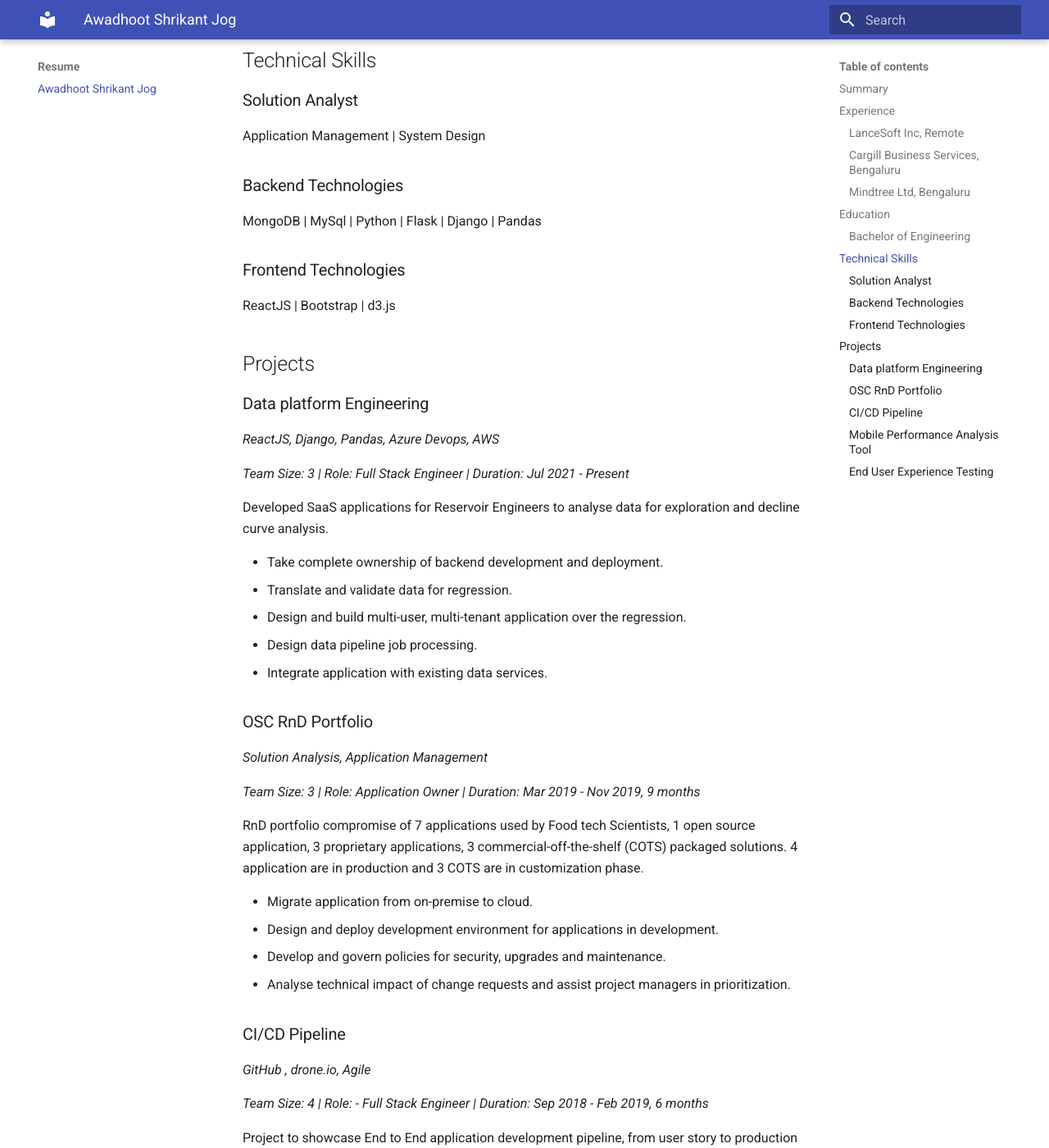
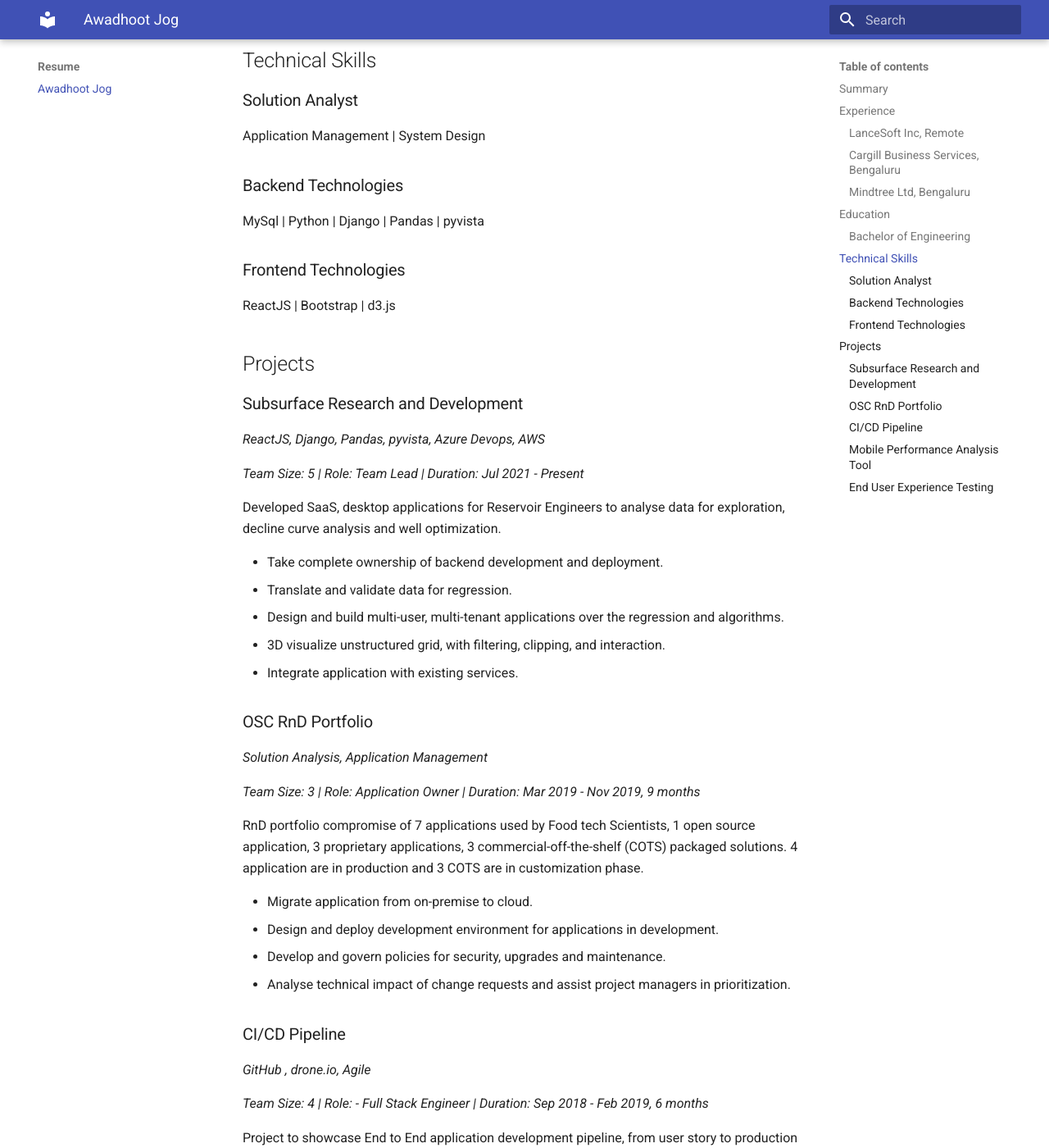
Before and after one commit to jawadhoot/resume, an MkDocs documentation site: the page built from docs/index.md, in a window 1280 px wide and 1400 px high, scrolled down 998 px. Shown: the whole window at 82% size. Built offline with MkDocs 1.6.1 and Material for MkDocs 9.7.7, drawn with Linux system fonts in a browser that asks for light colours; some of the changed text lies outside the part shown.

Commit message:
update exp

```diff
--- a/docs/index.md
+++ b/docs/index.md
@@ -1,12 +1,12 @@
-# Awadhoot Shrikant Jog
+# Awadhoot Jog
 
 phone: + 91 8080128050 | city: Panjim, IN | email: jawadhoot@gmail.com
 
 ## Summary
 
-- Currently working as Data engineer for European Oil and Gas Company.
+- Currently working as lead consultant for European Oil and Gas Company.
 - Worked 1+ years as Application Owner for Food RnD Applications.
-- 7+ years of experience in Application and Web Development using Python and Bootstrap.
+- 8+ years of experience in Application and Web Development using Python and Bootstrap.
 - Migrated 3 on-premise application to cloud, using Lift and Shift approach.
 - Showcased End-to-end application development lifecycle using a model project by following agile methodology.
 
@@ -38,7 +38,7 @@
 
 ### Backend Technologies
 
-MongoDB | MySql | Python | Flask | Django | Pandas
+MySql | Python | Django | Pandas | pyvista
 
 ### Frontend Technologies
 
@@ -46,19 +46,19 @@
 
 ## Projects
 
-### Data platform Engineering
+### Subsurface Research and Development
 
-*ReactJS, Django, Pandas, Azure Devops, AWS*
+*ReactJS, Django, Pandas, pyvista, Azure Devops, AWS*
 
-*Team Size: 3 | Role: Full Stack Engineer | Duration: Jul 2021 - Present*
+*Team Size: 5 | Role: Team Lead | Duration: Jul 2021 - Present*
 
-Developed SaaS applications for Reservoir Engineers to analyse data for exploration and decline curve analysis.
+Developed SaaS, desktop applications for Reservoir Engineers to analyse data for exploration, decline curve analysis and well optimization.
 
 - Take complete ownership of backend development and deployment.
 - Translate and validate data for regression.
-- Design and build multi-user, multi-tenant application over the regression.
-- Design data pipeline job processing.
-- Integrate application with existing data services.
+- Design and build multi-user, multi-tenant applications over the regression and algorithms.
+- 3D visualize unstructured grid, with filtering, clipping, and interaction.
+- Integrate application with existing services.
 
 ### OSC RnD Portfolio
 
```
